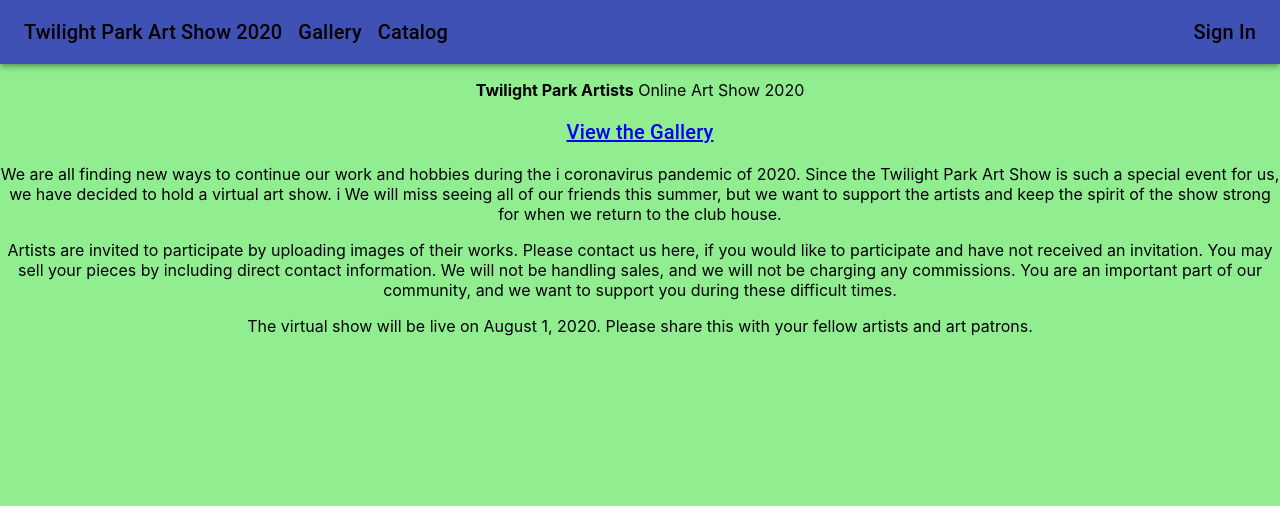
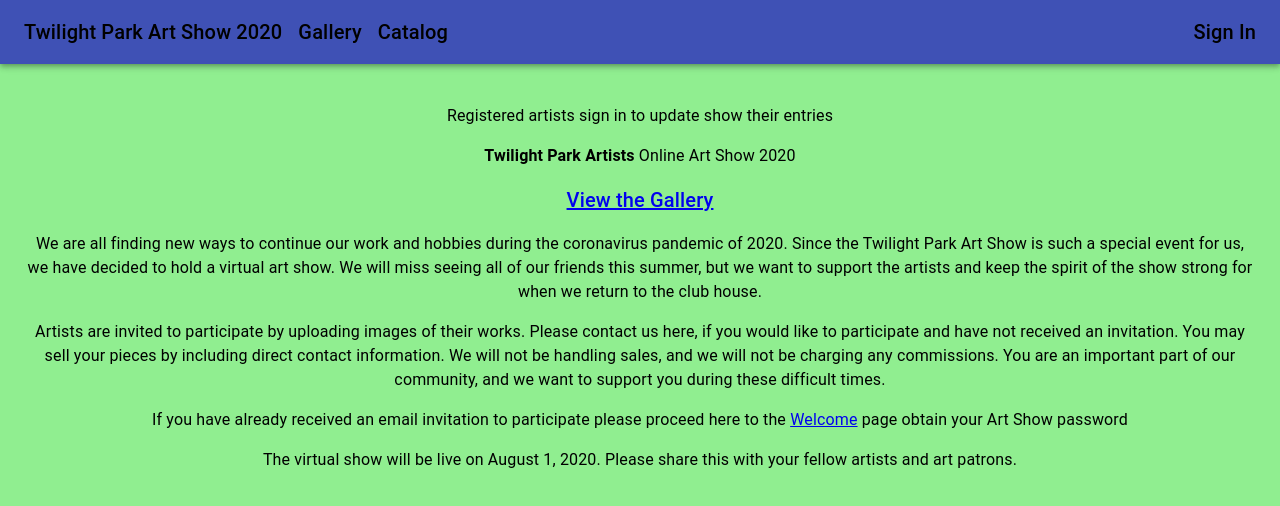
Before and after one commit to jbroll/tpa-show, a React (Create React App) app: page / in a window 1280 px wide. Shown: the top 506 px of the page. Built offline with nearby package versions, Linux system fonts and the light colour scheme; no server answers.

Commit message:
Center home page - just so it doesn't look like shit

```diff
--- a/src/App.js
+++ b/src/App.js
@@ -12,6 +12,7 @@ import IconLink from './IconLink'
 import MyArtEntry from './MyArtEntry'
 import {Helmet} from "react-helmet";
 import { makeStyles } from '@material-ui/core/styles';
+import Container from '@material-ui/core/Container';
 
 import HomeTwoToneIcon from '@material-ui/icons/HomeTwoTone';
 import PhotoLibraryTwoToneIcon from '@material-ui/icons/PhotoLibraryTwoTone';
@@ -131,19 +132,23 @@ export default function App() {
             <Redirect to="/" />
           </Route>
           <Route path="/">
-            <div>
+            <Container fixed>
+            <br />
+            <br />
+            <Typography className={classes.title} >
+              Registered artists sign in to update show their entries
               <p>
                 <b>Twilight Park Artists</b> Online Art Show 2020
-                </p>
+              </p>
                 <Link to="gallery" >
                 <Typography className={classes.title} variant="h6" noWrap>
                   View the Gallery
                 </Typography>
               </Link>
               <p>
-              We are all finding new ways to continue our work and hobbies during the i
+              We are all finding new ways to continue our work and hobbies during the
               coronavirus pandemic of 2020.  Since the Twilight Park Art Show is such a
-              special event for us, we have decided to hold a virtual art show. i
+              special event for us, we have decided to hold a virtual art show.
               We will miss seeing all of our friends this summer, but we want to support
               the artists and keep the spirit of the show strong for when we return to the club house.
               </p>
@@ -156,12 +161,17 @@ export default function App() {
               You are an important part of our community, and we want to support you during
               these difficult times.
               </p>
+              <p>
+                If you have already received an email invitation to participate please proceed here to
+                the <Link to="/welcome" >Welcome</Link> page obtain your Art Show password
+              </p>
 
               <p>
               The virtual show will be live on August 1, 2020. Please share this with your
               fellow artists and art patrons.
               </p>
-            </div>
+            </Typography>
+            </Container>
           </Route>
         </Switch>
       </div>
--- a/src/auth/SignIn.js
+++ b/src/auth/SignIn.js
@@ -183,7 +183,7 @@ export function SignInPage() {
       <Typography className={classes.title} variant="h6" noWrap>
          Participating Artist Sign In
       </Typography>
-          <Container fixed>
+      <Container fixed>
       <br />
       <br />
       <Typography className={classes.title} noWrap>
```
